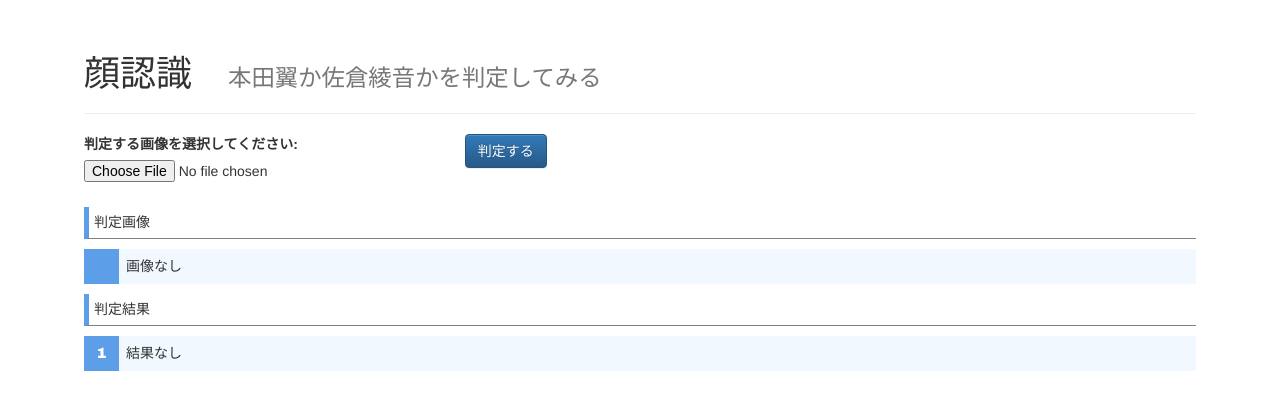
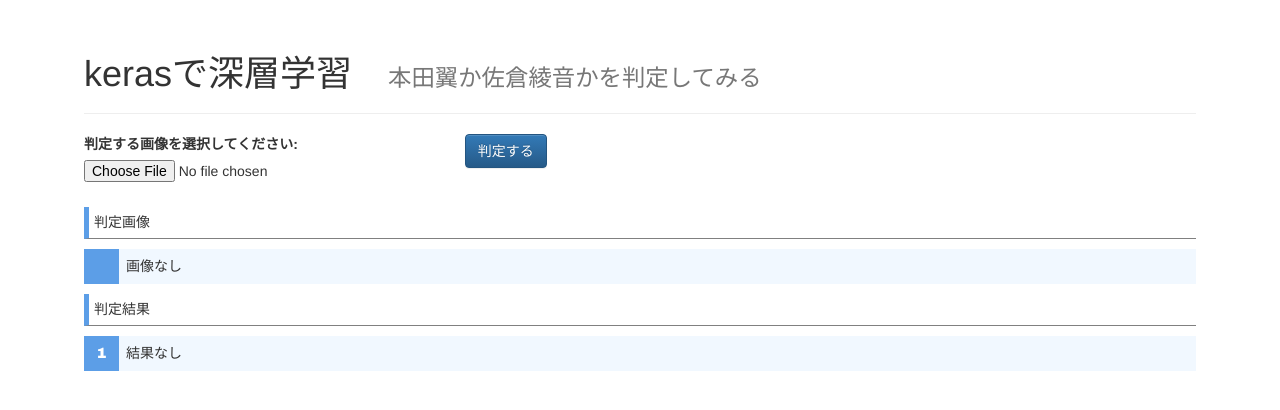
Before and after one commit to kerobot/img_pred_web, a Django app: page / in a window 1280 px wide. Shown: the top 410 px of the page. Run offline with Django 3.2, Linux system fonts and the light colour scheme; some libraries are stand-ins or nearby versions.

Commit message:
レイアウト修正

```diff
--- a/idw/templates/idw/base.html
+++ b/idw/templates/idw/base.html
@@ -3,7 +3,7 @@
 <html lang="ja">
     <head>
         <meta charset="utf-8">
-        <title>顔判定WEBアプリ（仮）</title>
+        <title>kerasで深層学習</title>
         <link rel="stylesheet" href="//maxcdn.bootstrapcdn.com/bootstrap/3.2.0/css/bootstrap.min.css">
         <link rel="stylesheet" href="//maxcdn.bootstrapcdn.com/bootstrap/3.2.0/css/bootstrap-theme.min.css">
         <link rel="stylesheet" href="https://maxcdn.bootstrapcdn.com/font-awesome/4.7.0/css/font-awesome.min.css">
--- a/idw/templates/idw/index.html
+++ b/idw/templates/idw/index.html
@@ -2,7 +2,7 @@
 {% block content %}
 <div style="padding:1em;">
     <div class="page-header">
-        <h1>顔認識　<small>本田翼か佐倉綾音かを判定してみる</small></h1>
+        <h1>kerasで深層学習　<small>本田翼か佐倉綾音かを判定してみる</small></h1>
     </div>
 
     <form method="POST" action="{% url 'index' %}" enctype="multipart/form-data" class="form-horizontal">
```
